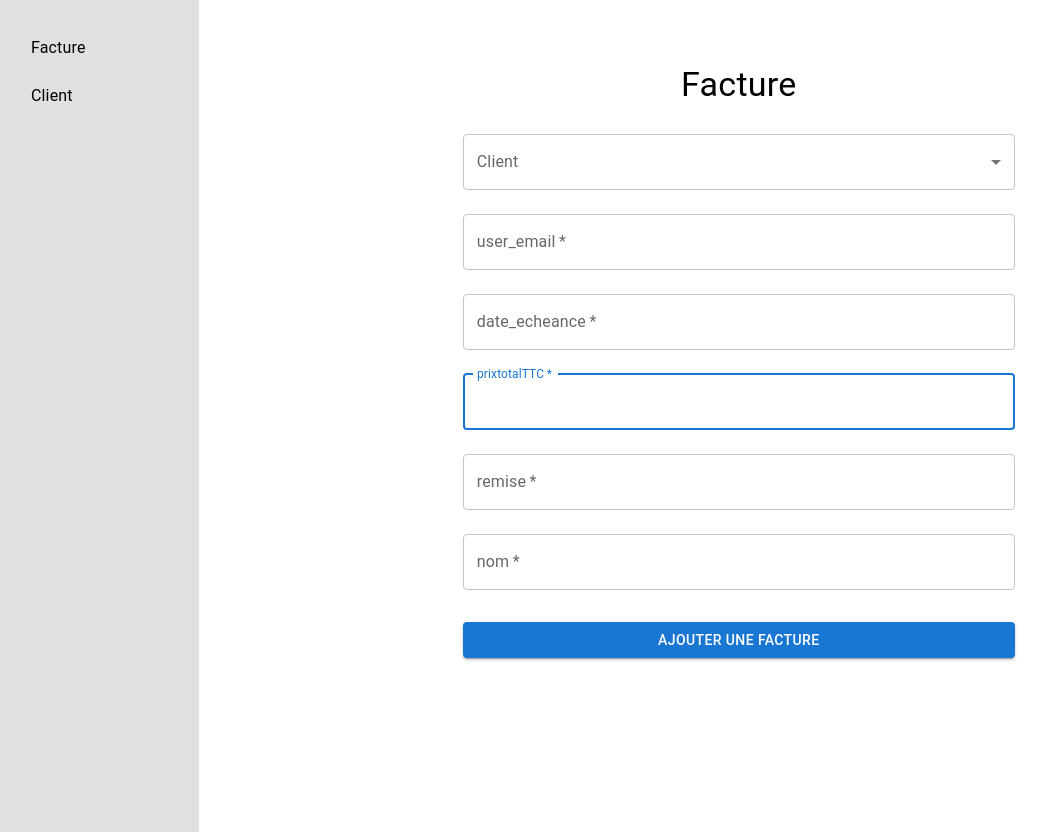
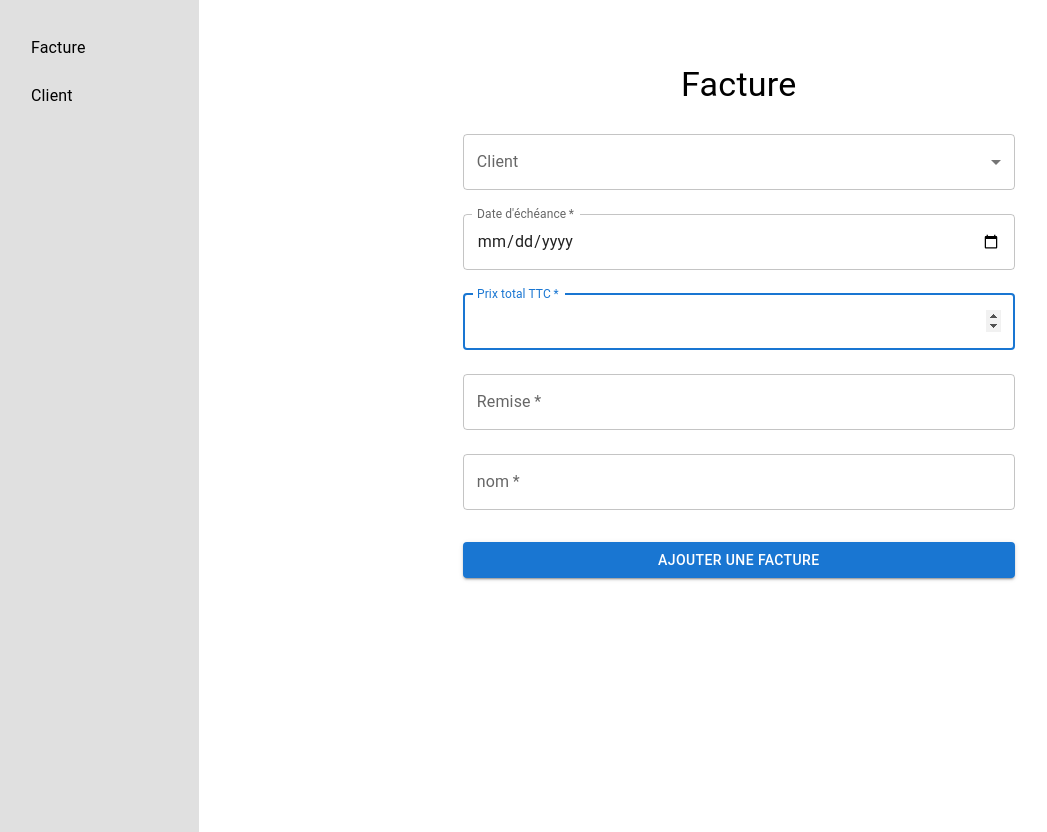
Before and after one commit to FCORMERAIS/BillTrackr_client, a React (Create React App) app: page /ajouter in a window 1280 px wide. Shown: the whole page, without its empty margins (1-1048 px from the left). Built offline with nearby package versions, Linux system fonts and the light colour scheme.

Commit message:
ajout de la page de listing des factures

```diff
--- a/package.json
+++ b/package.json
@@ -5,6 +5,7 @@
   "dependencies": {
     "@emotion/react": "^11.11.4",
     "@emotion/styled": "^11.11.5",
+    "@mui/icons-material": "^5.16.1",
     "@mui/material": "^5.16.0",
     "@testing-library/jest-dom": "^5.17.0",
     "@testing-library/react": "^13.4.0",
--- a/src/templates/Client.js
+++ b/src/templates/Client.js
@@ -33,7 +33,7 @@ function Client() {
         userId : decoded.id
       });
       console.log(response.data)
-      navigate('/ajouter');
+      navigate('/');
     } catch (error) {
       if (error.response) {
         console.error(error.response.data);
--- a/src/templates/Facture.js
+++ b/src/templates/Facture.js
@@ -10,9 +10,8 @@ function Facture() {
   };
 
   const [formData, setFormData] = useState({
-    user_email: '',
-    client_id: '',
-    date_echeance: '',
+    clientName: '',
+    dateEcheance: '',
     prixtotalTTC: '',
     remise: '',
     nom: "",
@@ -32,16 +31,23 @@ function Facture() {
   const handleSubmit = async (e) => {
     e.preventDefault();
     try {
+      const token = getTokenFromLocalStorage();
+      if (token) {
+        const decoded = jwtDecode(token);
+        console.log(formData)
         const response = await axios.post('http://localhost:3001/add_facture', {
-        user_email: formData.user_email,
-        client_id: formData.client_id,
-        date_echeance: formData.date_echeance,
+          clientName: formData.clientName,
+          dateEcheance: formData.dateEcheance,
           prixtotalTTC: formData.prixtotalTTC,
           remise: formData.remise,
           nom: formData.nom,
+          userId:decoded.id
         });
         console.log(response.data);
-      navigate('/ajouter');
+        navigate('/');
+      }else {
+        console.log("ERREUR PAS CONECTÉ")
+      }
     } catch (error) {
       if (error.response) {
         console.error(error.response.data);
@@ -71,9 +77,9 @@ function Facture() {
       fetchClients(decoded.id);
     }
   }, []);
+  const [client, setClient] = useState('');
 
   const ClientSelect = ({ clients, handleChange }) => {
-    const [client, setClient] = useState('');
 
     const handleSelectChange = (event) => {
       setClient(event.target.value);
@@ -85,11 +91,11 @@ function Facture() {
         <InputLabel id="client-select-label">Client</InputLabel>
         <Select
           labelId="client-select-label"
-          id="client-select"
+          id="clientName"
           value={client}
           onChange={handleSelectChange}
-          label="Client"
-          name="client_id"
+          label="clientName"
+          name="clientName"
         >
           {clients.map((client) => (
             <MenuItem key={client.nom} value={client.nom}>
@@ -114,22 +120,12 @@ function Facture() {
             margin="normal"
             required
             fullWidth
-            id="user_email"
-            label="user_email"
-            name="user_email"
-            autoComplete="user_email"
-            autoFocus
-            onChange={handleChange}
-          />
-          <TextField
-            variant="outlined"
-            margin="normal"
-            required
-            fullWidth
-            id="date_echeance"
-            label="date_echeance"
-            name="date_echeance"
-            autoComplete="date_echeance"
+            id="dateEcheance"
+            label="Date d'échéance"
+            name="dateEcheance"
+            type="date"
+            InputLabelProps={{ shrink: true }}
+            autoComplete="dateEcheance"
             autoFocus
             onChange={handleChange}
           />
@@ -139,8 +135,9 @@ function Facture() {
             required
             fullWidth
             id="prixtotalTTC"
-            label="prixtotalTTC"
+            label="Prix total TTC"
             name="prixtotalTTC"
+            type="number"
             autoComplete="prixtotalTTC"
             autoFocus
             onChange={handleChange}
@@ -151,10 +148,10 @@ function Facture() {
             required
             fullWidth
             name="remise"
-            label="remise"
-            type="remise"
+            label="Remise"
+            type="number"
             id="remise"
-            autoComplete="current-password"
+            autoComplete="remise"
             onChange={handleChange}
           />
           <TextField
--- /dev/null
+++ b/src/templates/FactureDetail.js
@@ -0,0 +1,21 @@
+import React from 'react';
+import { Box, Typography } from '@mui/material';
+
+const FactureDetail = ({ facture }) => {
+  if (!facture) {
+    return <Typography variant="h6">Sélectionnez une facture pour voir les détails.</Typography>;
+  }
+
+  return (
+    <Box sx={{ padding: 2 }}>
+      <Typography variant="h5">Détails de la Facture</Typography>
+      <Typography variant="body1"><strong>Nom:</strong> {facture.nom}</Typography>
+      <Typography variant="body1"><strong>Date d'échéance:</strong> {facture.dateEcheance}</Typography>
+      <Typography variant="body1"><strong>Prix Total TTC:</strong> {facture.prixTotalTTC}</Typography>
+      <Typography variant="body1"><strong>Remise:</strong> {facture.remises}</Typography>
+      {/* Ajoutez d'autres champs de facture si nécessaire */}
+    </Box>
+  );
+};
+
+export default FactureDetail;
--- a/src/templates/ListeFactures.js
+++ b/src/templates/ListeFactures.js
@@ -1,9 +1,22 @@
-import React from 'react';
-import Sidebar from './SidebarListing';
+import React, { useState } from 'react';
+import { Box } from '@mui/material';
+import SidebarCreate from './SidebarListing';
+import FactureDetail from './FactureDetail';
 
 const ListeFacture = () => {
+  const [selectedFacture, setSelectedFacture] = useState(null);
+
+  const handleInvoiceClick = (facture) => {
+    setSelectedFacture(facture);
+  };
+
   return (
-      <Sidebar />
+    <Box sx={{ display: 'flex' }}>
+      <SidebarCreate onInvoiceClick={handleInvoiceClick} />
+      <Box sx={{ flexGrow: 1, padding: 2 }}>
+        <FactureDetail facture={selectedFacture} />
+      </Box>
+    </Box>
   );
 };
 
--- a/src/templates/SidebarListing.js
+++ b/src/templates/SidebarListing.js
@@ -0,0 +1,85 @@
+import React, { useState, useEffect } from 'react';
+import { Box, List, ListItem, ListItemText, Collapse } from '@mui/material';
+import axios from 'axios';
+import {jwtDecode} from 'jwt-decode';
+import { ExpandLess, ExpandMore } from '@mui/icons-material';
+
+const SidebarCreate = ({ onInvoiceClick }) => {
+  const [clients, setClients] = useState([]);
+  const [factures, setFactures] = useState({});
+  const [openClients, setOpenClients] = useState({});
+
+  useEffect(() => {
+    const fetchClients = async () => {
+      const token = localStorage.getItem('accessToken');
+      if (token) {
+        const decoded = jwtDecode(token);
+        const userId = decoded.id;
+
+        try {
+          const response = await axios.post('http://localhost:3001/get_clients_from_user', { userId });
+          setClients(response.data);
+          console.log('Fetched clients:', response.data);
+        } catch (error) {
+          console.error('Error fetching clients:', error);
+        }
+      }
+    };
+
+    fetchClients();
+  }, []);
+
+  const handleClientClick = async (clientId) => {
+    setOpenClients((prevOpenClients) => ({
+      ...prevOpenClients,
+      [clientId]: !prevOpenClients[clientId],
+    }));
+
+    if (!factures[clientId]) {
+      try {
+        const token = localStorage.getItem('accessToken');
+        const decoded = jwtDecode(token);
+        const userId = decoded.id;
+        const response = await axios.post('http://localhost:3001/get_facture_by_client', { ClientId : clientId, UserId : userId});
+        setFactures((prevFactures) => ({
+          ...prevFactures,
+          [clientId]: response.data,
+        }));
+        console.log(`Fetched factures for client ${clientId}:`, response.data);
+      } catch (error) {
+        console.error('Error fetching factures:', error);
+      }
+    }
+  };
+
+  return (
+    <Box sx={{ width: '200px', bgcolor: 'grey.300', height: '100vh', padding: 2 }}>
+      <List component="nav">
+        {clients.map((client) => (
+          <React.Fragment key={client.id}>
+            <ListItem button onClick={() => handleClientClick(client.id)}>
+              <ListItemText primary={client.nom} />
+              {openClients[client.id] ? <ExpandLess /> : <ExpandMore />}
+            </ListItem>
+            <Collapse in={openClients[client.id]} timeout="auto" unmountOnExit>
+              <List component="div" disablePadding>
+                {factures[client.id]?.map((facture) => (
+                  <ListItem
+                    key={facture.id}
+                    button
+                    sx={{ pl: 4 }}
+                    onClick={() => onInvoiceClick(facture)}
+                  >
+                    <ListItemText primary={facture.nom} />
+                  </ListItem>
+                ))}
+              </List>
+            </Collapse>
+          </React.Fragment>
+        ))}
+      </List>
+    </Box>
+  );
+};
+
+export default SidebarCreate;
```
Also changed, not shown: 1 other file (tests, documents, lock files or other folders). Lines whose indentation alone changed are shown as unchanged.
